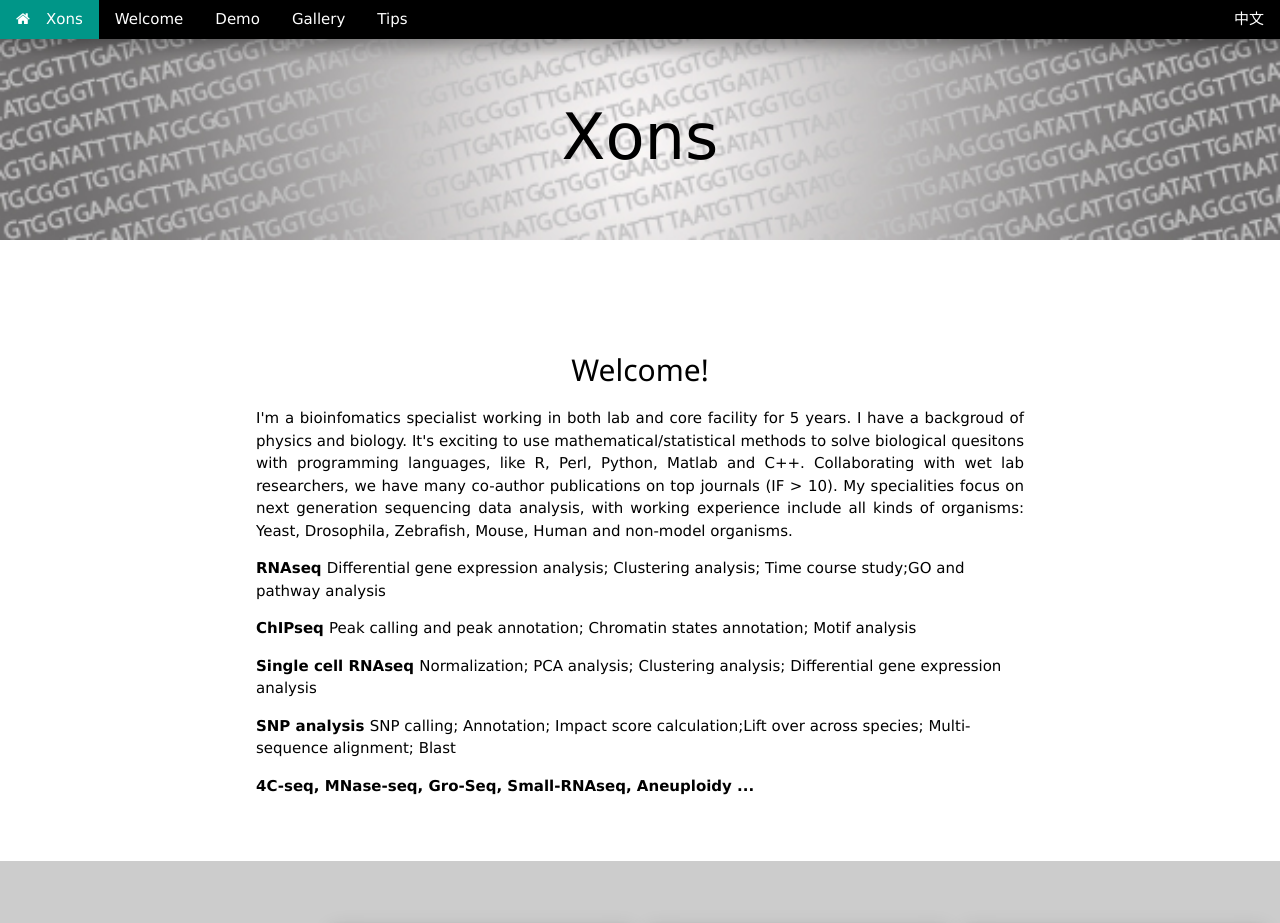
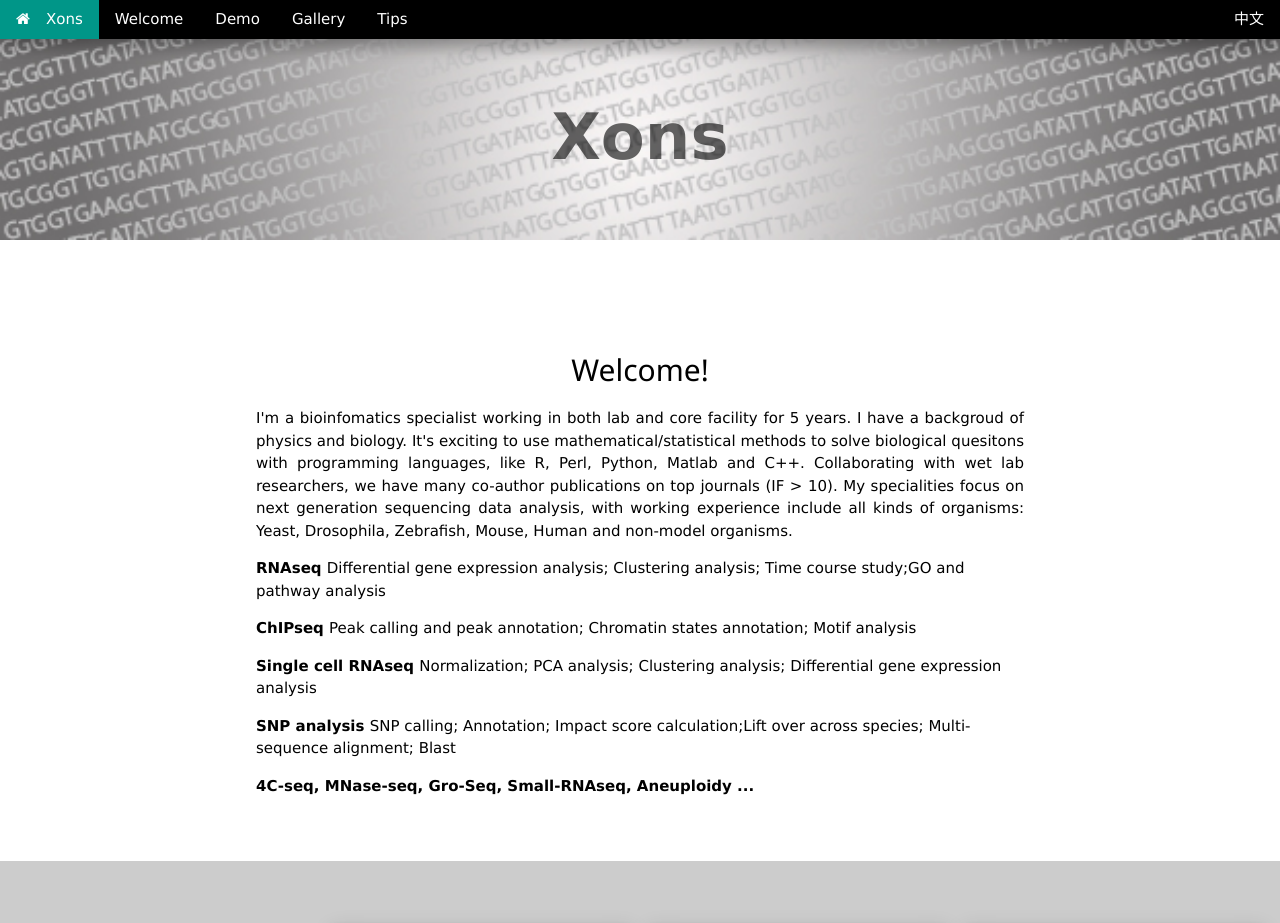
Before and after one commit to xons/xons.github.io, a Jekyll site: the page built from index.html, in a window 1280 px wide. Shown: the top 923 px of the page. Built offline with Jekyll 4.4.1, drawn with Linux system fonts in a browser that asks for light colours; nearby versions of some CDN libraries; library files that are not in the unit come from our copies.

Commit message:
Update index.html

```diff
--- a/index.html
+++ b/index.html
@@ -5,7 +5,7 @@ title: Xons
 <!-- Header image -->
 <div class="w3-display-container w3-padding-32">
   <img src="/img/bg.jpg" alt="background" style="width:100%">
-  <div class="w3-display-middle w3-jumbo">Xons</div>
+  <div class="w3-display-middle w3-jumbo w3-opacity"><b>Xons</b></div>
 </div>
 
 <!-- Introduction -->
```
